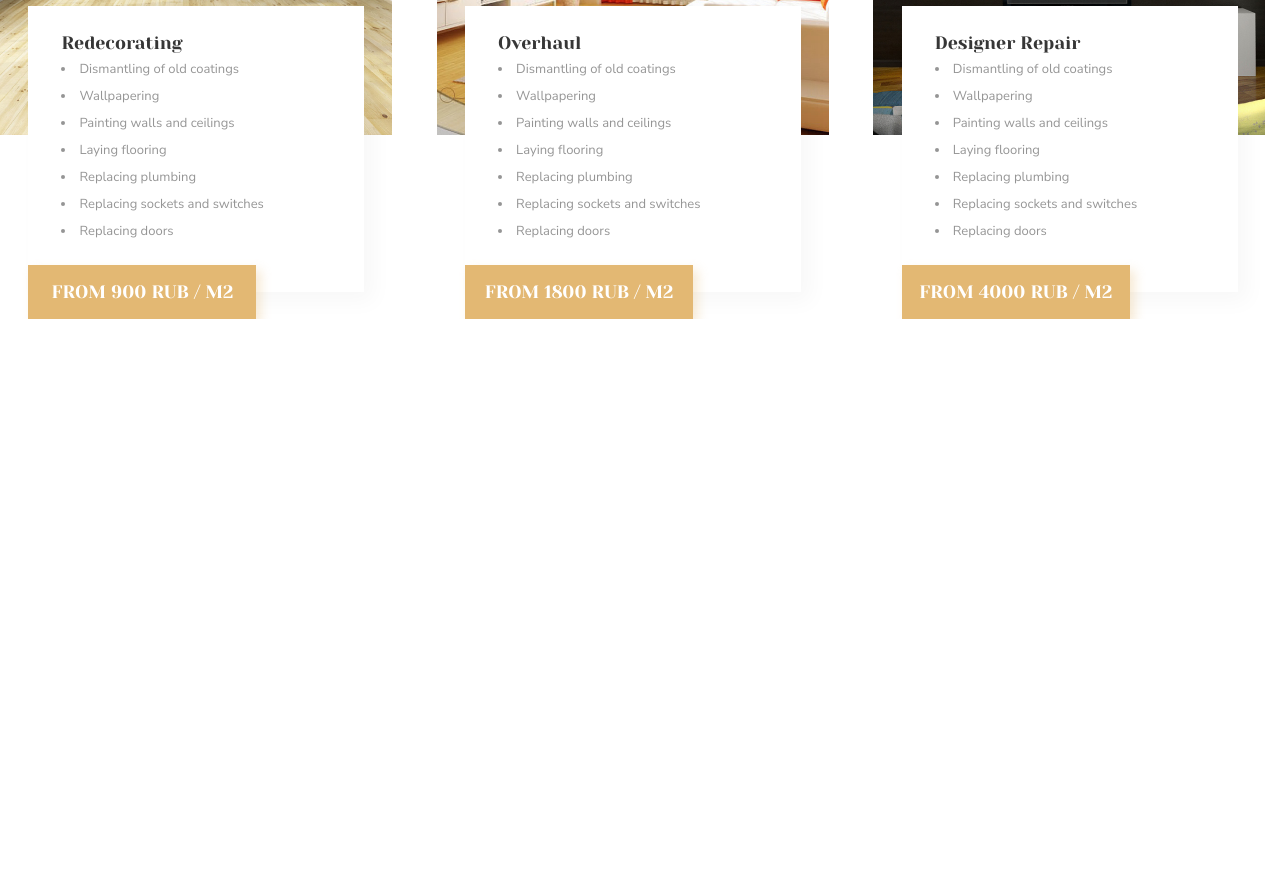
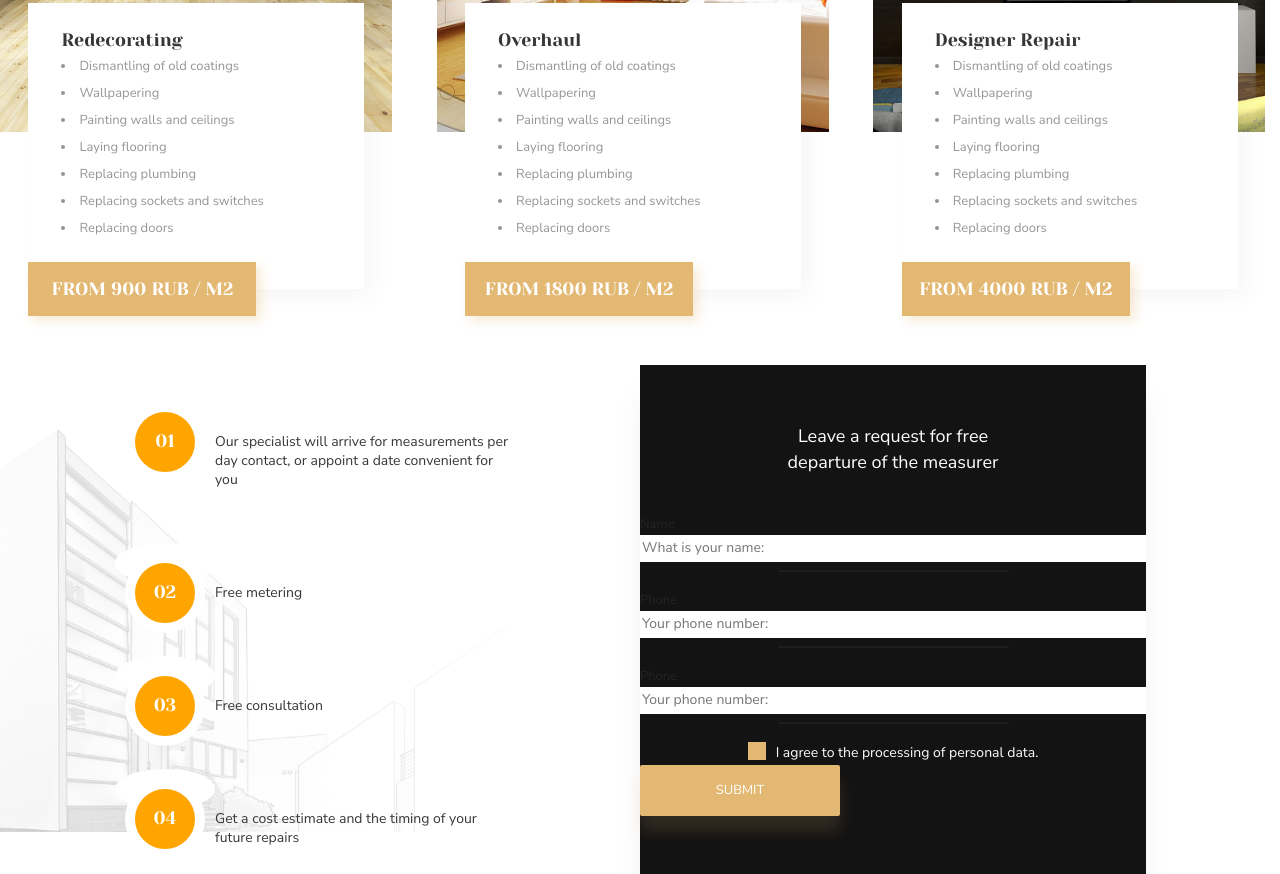
Before and after one commit to Gulshat87/site2_design_SF, a plain HTML site: page index.html in a window 1280 px wide. Shown: the part 3076-3950 px from the top of the page. Before the commit the page ends 3395 px from the top, so only its background shows below. Drawn offline with Linux system fonts and the light colour scheme.

Commit message:
step3to1

```diff
--- a/index.html
+++ b/index.html
@@ -154,7 +154,7 @@
 
             </div>
 
-
+        </section>
         <section class="section4">
             <div class="wrapper">
 
@@ -269,6 +269,103 @@
             </div>
         </section>
 
+        <section class="section5">
+            <div class="wrapper">
+                <div class="section5_box">
+                   <div class="section5_container">
+
+                    <div class="container_list5">
+                            <div class="bg_white">
+                                <div class="bg_orange" >
+                                    <span class="counter">01</span>
+                                </div>
+                            </div>
+                                <p class="counter_text">
+                                     Our specialist will arrive for measurements per day
+                                    contact, or appoint a date convenient for you
+                                </p>
+                        </div>
+                        <div class="container_list5">
+                            <div class="bg_white">
+                                <div class="bg_orange" >
+                                    <span class="counter">02</span>
+                                </div>
+                            </div>
+                                <p class="counter_text">
+                                    Free metering
+                                </p>
+                        </div>
+                        <div class="container_list5">
+                            <div class="bg_white">
+                                <div class="bg_orange" >
+                                    <span class="counter">03</span>
+                                </div>
+                            </div>
+                                <p class="counter_text">
+                                    Free consultation
+                                </p>
+                        </div>
+                        <div class="container_list5">
+                            <div class="bg_white">
+                                <div class="bg_orange" >
+                                    <span class="counter">04</span>
+                                </div>
+                            </div>
+                                <p class="counter_text">
+                                    Get a cost estimate and
+                                    the timing of your future repairs
+                                </p>
+                        </div>
+
+                   </div>
+
+                   <div class="section5_container2">
+                    <p class="container2_text">
+                        Leave a request for free <br>
+                        departure of the measurer
+                    </p>
+
+                    <div class="section5_input">
+                        <form action="index.html" class="input_disc">
+                            <label for="Name" class="label3_disc">Name</label>
+                            <input type="text" id="Name" name="Name" placeholder="What is your name:" class="input_place">
+                        <hr class="section3_hr">
+                        </form>
+
+                        <form action="index.html" class="input_disc">
+                            <label for="Phone" class="label3_disc">Phone</label>
+                            <input type="text" id="Phone" name="Name" placeholder="Your phone number:" class="input_place">
+                            <hr class="section3_hr">
+                        </form>
+
+                        <form action="index.html" class="input_disc">
+                            <label for="Phone" class="label3_disc">Phone</label>
+                            <input type="text" id="Phone" name="Name" placeholder="Your phone number:" class="input_place">
+                            <hr class="section3_hr">
+                        </form>
+                        <div class="first-checkbox">
+                        <label class="label">
+                          <input type="checkbox" class="checkbox" >
+                          <span class="fake"></span>
+                          <span class="check5_text">I agree to the processing of personal data.</span>
+                        </label>
+                    </div>
+
+
+
+ </div>
+                     <div class="section5_button">
+                        <a href="#" class="section3_button_disc" target="_blank">Submit</a>
+                    </div>
+
+
+                   </div>
+
+
+                </div>
+            </div>
+
+        </section>
 
 
 
--- a/styles/style.css
+++ b/styles/style.css
@@ -1,5 +1,6 @@
 @import url(../styles/style1.css);
 @import url(../styles/style2.css);
+@import url(../styles/style3.css);
 
 /* nunito-sans-regular - latin */
 @font-face {
--- a/styles/style2.css
+++ b/styles/style2.css
@@ -215,6 +215,7 @@ background-position / background-size background-repeat
     display: flex;
     justify-content: center;
     align-items: center;
+    align-self: flex-end;
 }
 .section3_button_disc{
     font-family: 'Nunito Sans';
@@ -229,7 +230,7 @@ background-position / background-size background-repeat
     color: #FFFFFF;
 }
 .first-checkbox{
-    margin-bottom: 150px;
+    /* margin-bottom: 150px; */
 }
 .label {
     cursor: pointer;
--- /dev/null
+++ b/styles/style3.css
@@ -0,0 +1,115 @@
+
+.section5_box{
+    display: grid;
+    grid-template-columns: repeat(2, 1fr);
+
+}
+/* section5_container start */
+.section5_container{
+    display: flex;
+    flex-direction: column;
+    justify-content: space-around;
+    /* width: 50%;
+    height: 685px;  */
+    background: url("../img/image7.png") no-repeat;
+    margin-right: 131px;
+    background-size: 100%;
+}
+.container_list5{
+    display: flex;
+    flex-direction: row;
+    padding-left: 115px;
+}
+.bg_white {
+    width: 100px;
+    height: 40px;
+    background-color: white;
+    border-radius: 50%;
+    padding: 10px;
+}
+.bg_orange {
+    width: 80px;
+    height: 80px;
+    background-color: orange;
+    border: 10px solid white;
+    border-radius: 50%;
+    display: flex;
+    justify-content: center;
+    align-items: center;
+}
+.counter{
+     font-family: 'Yeseva One';
+    font-style: normal;
+    font-weight: 400;
+    font-size: 18px;
+    line-height: 25px;
+    text-align: center;
+
+    color: #FFFFFF;
+}
+.counter_text{
+    font-family: 'Nunito Sans';
+    font-style: normal;
+    font-weight: 400;
+    font-size: 14px;
+    line-height: 19px;
+
+    color: #363636;
+    padding-top: 40px;
+}
+/* section5_container end */
+
+/* section5_container2 start */
+.section5_container2{
+    display: flex;
+    flex-direction: column;
+    justify-content: center;
+    background: #131313;
+    box-shadow: 0px 30px 30px rgba(0, 0, 0, 0.05);
+    width: 506px;
+    height: 509px;
+}
+.container2_text{
+    text-align: center;
+    margin-bottom: 39px;
+    font-family: 'Nunito Sans';
+    font-style: normal;
+    font-weight: 400;
+    font-size: 18px;
+    line-height: 26px;
+    text-align: center;
+
+    color: #FFFFFF;
+}
+.section5_input{
+    display: grid;
+    grid-column: repeat(3, 1fr);
+    grid-gap:10px;
+
+}
+.check5_text{
+    font-family: 'Nunito Sans';
+font-style: normal;
+font-weight: 400;
+font-size: 14px;
+line-height: 163.68%;
+/* or 23px */
+
+
+color: #FFFFFF;
+
+}
+.section5_button{
+    background: #E3B873;
+    box-shadow: 0px 15px 15px rgba(227, 184, 115, 0.15);
+    border-radius: 2px;
+    border: 0;
+    width: 200px;
+    height: 51px;
+
+    display: flex;
+    justify-content: center;
+    align-items: center;
+}
+
+/* section5_container2 end */
```
Also changed, not shown: img/Ellipse.svg (added), img/circle_bg.svg (added), img/image7.png (added), img/pic_ellipse.svg (added).
